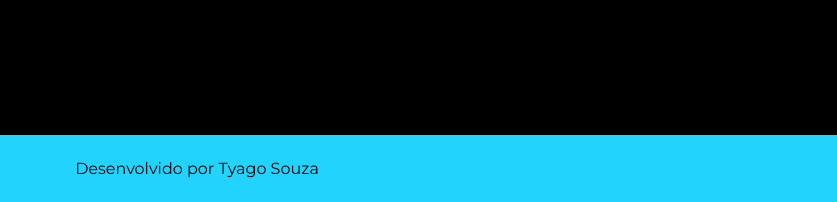
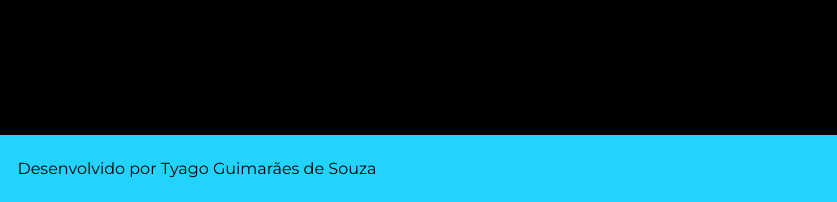
Before and after one commit to TyagoSouza96/portifolio, a plain HTML site: page index.html in a window 1280 px wide. Shown: the part 906-1108 px from the top of the page, 443-1280 px from the left. Drawn offline with nearby package versions, Linux system fonts and the light colour scheme.

Commit message:
Mudando o nome do desenvolvedor

```diff
--- a/index.html
+++ b/index.html
@@ -32,7 +32,7 @@
         <img class="Imagem" src="./assets/Imagem.png" alt="Programadora da Alura">
     </main>
     <footer>
-        <h2 class="rodape">Desenvolvido por Tyago Souza</h2>
+        <h2 class="rodape">Desenvolvido por Tyago Guimarães de Souza</h2>
     </footer>
 </body>
     <script src="app.js" defer></script>
```
